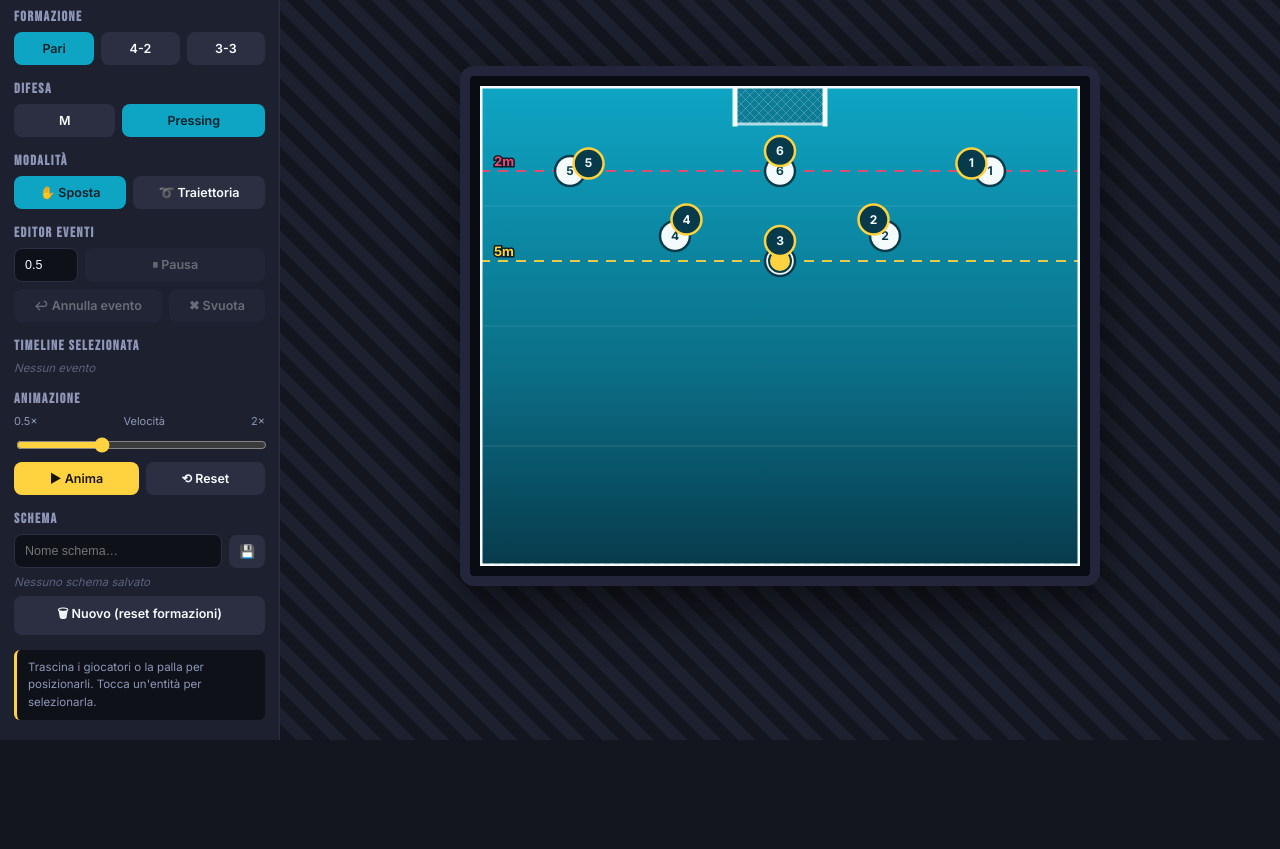
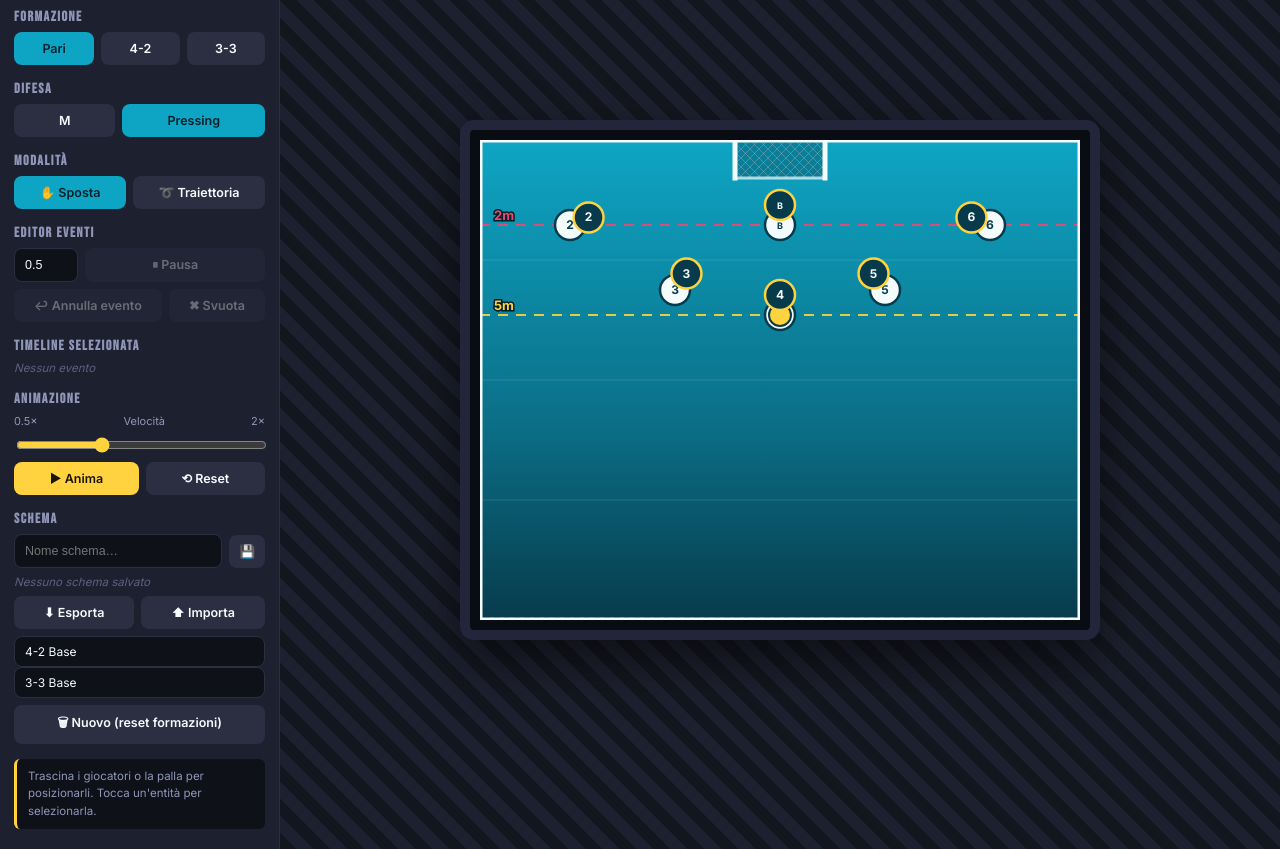
Before and after one commit to Lavizzzz/lavagna, a plain HTML site: page index.html in a window 1280 px wide. Shown: the part 88-937 px from the top of the page. Before the commit the page ends 828 px from the top, so only its background shows below. Drawn offline with Linux system fonts and the light colour scheme.

Commit message:
Update index.html

```diff
--- a/index.html
+++ b/index.html
@@ -115,6 +115,12 @@
         <button id="save" style="flex:0 0 auto;">💾</button>
       </div>
       <div id="schemesList"><span id="emptySchemes">Nessuno schema salvato</span></div>
+      <div class="row">
+        <button id="exportScheme">⬇ Esporta</button>
+        <button id="importScheme">⬆ Importa</button>
+        <input type="file" id="importFile" accept="application/json" style="display:none">
+      </div>
+      <div id="libraryList"></div>
       <button id="newScheme">🗑 Nuovo (reset formazioni)</button>
     </div>
 
@@ -217,13 +223,13 @@
 
   const FORMATIONS = {
     attack: {
-     pari: [
-        {id:"A1", type:"player", team:"attack", role:"6", x:gx,     y:twoM},
-        {id:"A2", type:"player", team:"attack", role:"5",   x:gx-210, y:twoM},
-        {id:"A6", type:"player", team:"attack", role:"1",   x:gx+210, y:twoM},
-        {id:"A3", type:"player", team:"attack", role:"4",   x:gx-105, y:125+OFF},
-        {id:"A5", type:"player", team:"attack", role:"2",   x:gx+105, y:125+OFF},
-        {id:"A4", type:"player", team:"attack", role:"3",   x:gx,     y:fiveM},
+      pari: [
+        {id:"A1", type:"player", team:"attack", role:"boa", x:gx,     y:twoM},
+        {id:"A2", type:"player", team:"attack", role:"2",   x:gx-210, y:twoM},
+        {id:"A6", type:"player", team:"attack", role:"6",   x:gx+210, y:twoM},
+        {id:"A3", type:"player", team:"attack", role:"3",   x:gx-105, y:125+OFF},
+        {id:"A5", type:"player", team:"attack", role:"5",   x:gx+105, y:125+OFF},
+        {id:"A4", type:"player", team:"attack", role:"4",   x:gx,     y:fiveM},
         {id:"ball", type:"ball", x:gx, y:fiveM}
       ],
       attack42: [
@@ -269,12 +275,12 @@
   // schema "Pari" - variante M: D3/D5 coprono le diagonali tra gli
   // attaccanti, D4 lascia il punto e raddoppia davanti al boa
   const DEFENSE_PARI_M = [
-    {role:"3", x:gx,      y:40+OFF},
-    {role:"1", x:gx-191,  y:55+OFF},
-    {role:"5", x:gx+191,  y:55+OFF},
-    {role:"2", x:gx-52.5, y:137.5+OFF},
-    {role:"4", x:gx+52.5, y:137.5+OFF},
-    {role:"6", x:gx,      y:80+OFF}
+    {role:"1", x:gx,      y:40+OFF},
+    {role:"2", x:gx-191,  y:55+OFF},
+    {role:"6", x:gx+191,  y:55+OFF},
+    {role:"3", x:gx-52.5, y:137.5+OFF},
+    {role:"5", x:gx+52.5, y:137.5+OFF},
+    {role:"4", x:gx,      y:80+OFF}
   ];
 
   function markPosition(ax, ay, offset){
@@ -651,6 +657,42 @@
     input.value=""; refreshSchemesList();
   });
 
+  document.getElementById("exportScheme").addEventListener("click", ()=>{
+    const name = document.getElementById("schemeName").value.trim() || "schema";
+    const blob = new Blob([JSON.stringify(serialize(), null, 2)], {type:"application/json"});
+    const url = URL.createObjectURL(blob);
+    const a = document.createElement("a");
+    a.href = url; a.download = name + ".json"; a.click();
+    URL.revokeObjectURL(url);
+  });
+  document.getElementById("importScheme").addEventListener("click", ()=>{
+    document.getElementById("importFile").click();
+  });
+  document.getElementById("importFile").addEventListener("change", (ev)=>{
+    const file = ev.target.files[0]; if(!file) return;
+    const reader = new FileReader();
+    reader.onload = ()=>{
+      try{ loadFromData(JSON.parse(reader.result)); }
+      catch(e){ alert("File non valido."); }
+    };
+    reader.readAsText(file);
+    ev.target.value = "";
+  });
+
+  function renderLibrary(list){
+    const box = document.getElementById("libraryList");
+    box.innerHTML = "";
+    list.forEach(item=>{
+      const chip=document.createElement("div"); chip.className="scheme-chip";
+      const span=document.createElement("span"); span.className="name"; span.textContent=item.name; span.title="Carica \""+item.name+"\"";
+      span.addEventListener("click", ()=>{
+        fetch("schemes/"+item.file).then(r=>r.json()).then(loadFromData).catch(()=>alert("Impossibile caricare "+item.file));
+      });
+      chip.appendChild(span); box.appendChild(chip);
+    });
+  }
+  fetch("schemes/index.json").then(r=>r.json()).then(renderLibrary).catch(()=>{});
+
   drawField();
   refreshSchemesList();
   applyFormation("pari", "press");
```
